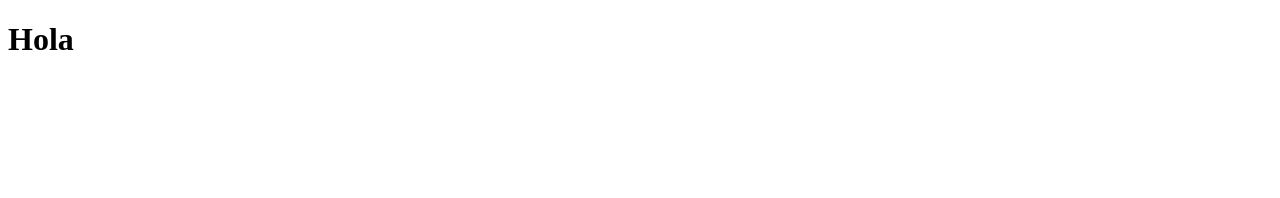
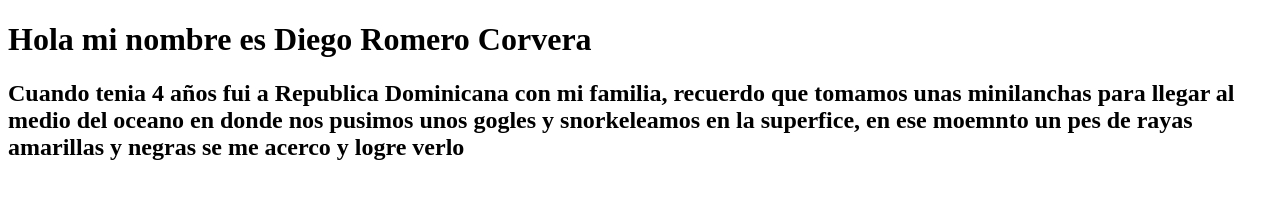
Before and after one commit to DiegoRomeroCorvera/DiegoRomeroCorvera.github.io, a plain HTML site: page index.html in a window 1280 px wide. Drawn offline with Linux system fonts and the light colour scheme.

Commit message:
Update index.html

```diff
--- a/index.html
+++ b/index.html
@@ -1,3 +1,4 @@
 <!DOCTYPE html>
 <title></title>
-<h1>Hola</h1>
+<h1>Hola mi nombre es Diego Romero Corvera</h1>
+<h2>Cuando tenia 4 años fui a Republica Dominicana con mi familia, recuerdo que tomamos unas minilanchas para llegar al medio del oceano en donde nos pusimos unos gogles y snorkeleamos en la superfice, en ese moemnto un pes de rayas amarillas y negras se me acerco y logre verlo</h2>
```
